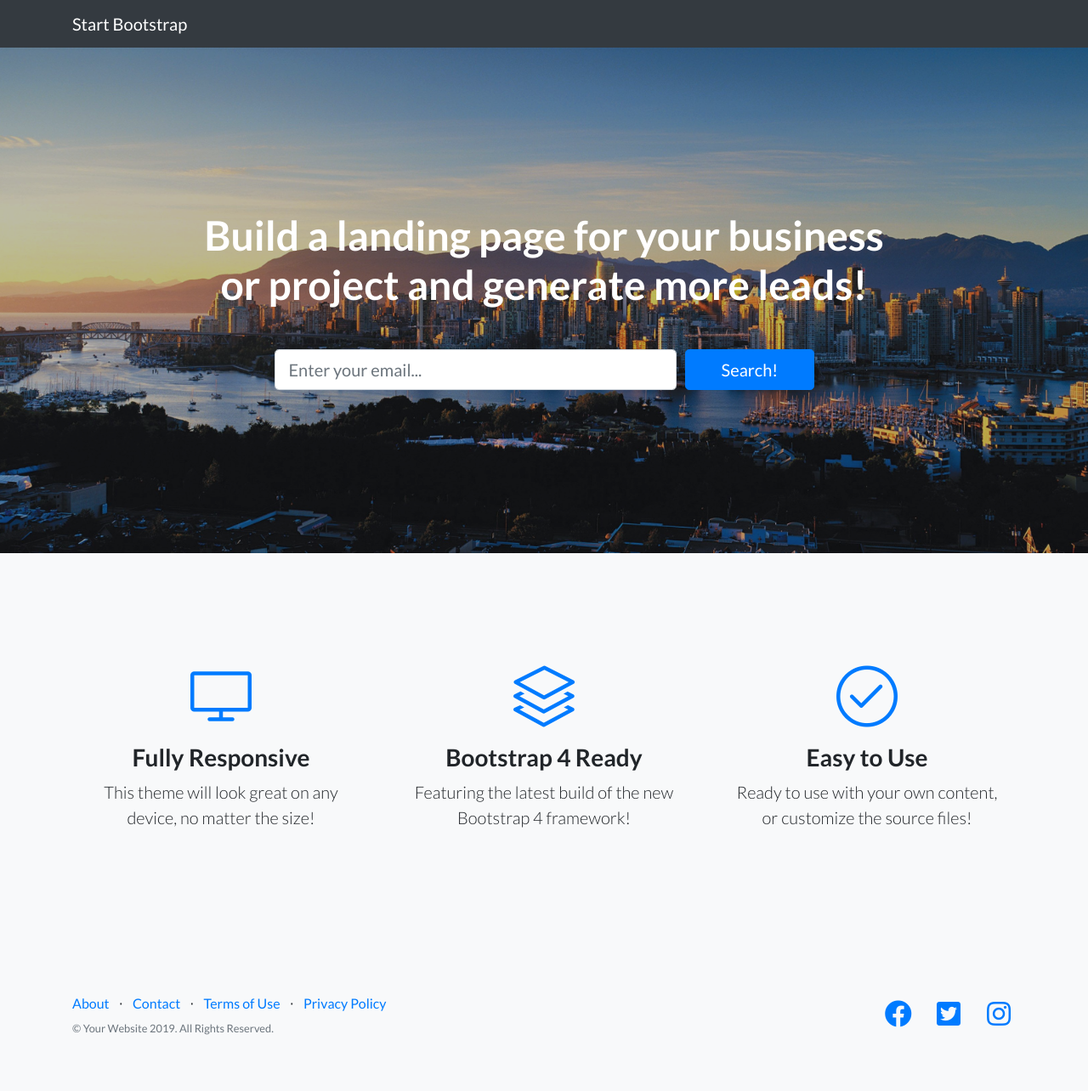
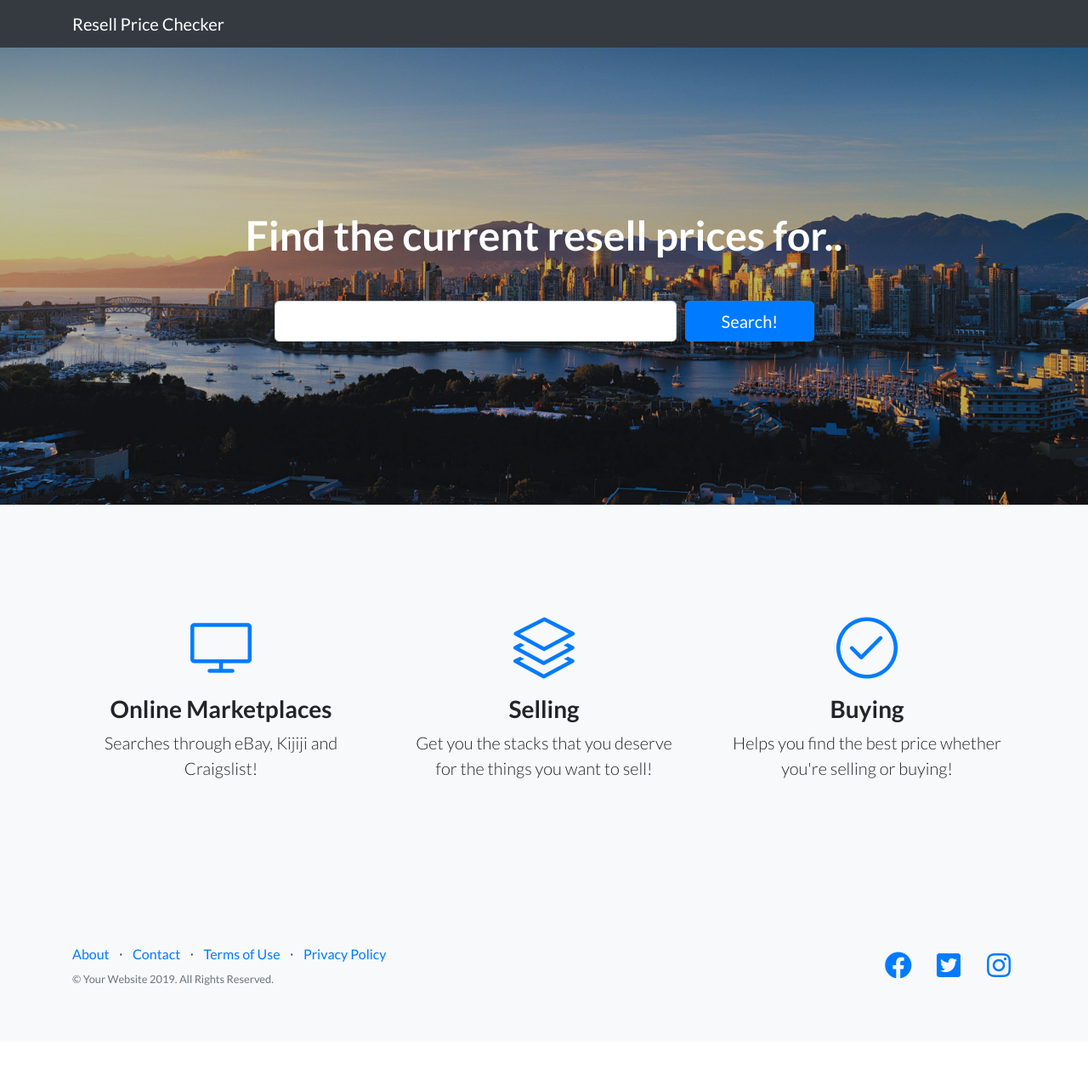
Before and after one commit to earljcooke/resell-price-checker, a Flask app: page / in a window 1280 px wide. Shown: the whole page at 85% size. After the commit the page ends 1160 px from the top, so only its background shows below. Run offline with Flask 2, Linux system fonts and the light colour scheme; some libraries are stand-ins or nearby versions.

Commit message:
Clean up text

```diff
--- a/templates/index.html
+++ b/templates/index.html
@@ -8,7 +8,7 @@
   <meta name="description" content="">
   <meta name="author" content="">
 
-  <title>Landing Page - Start Bootstrap Theme</title>
+  <title>Resell Price Checker</title>
 
   <!-- Bootstrap core CSS -->
   <link href="/static/vendor/bootstrap/css/bootstrap.min.css" rel="stylesheet">
@@ -28,7 +28,7 @@
   <!-- Navigation -->
   <nav class="navbar navbar-dark bg-dark static-top">
     <div class="container">
-      <a class="navbar-brand" href="/">Start Bootstrap</a>
+      <a class="navbar-brand" href="/">Resell Price Checker</a>
 <!--      <a class="btn btn-primary" href="#">Sign In</a>-->
     </div>
   </nav>
@@ -39,13 +39,13 @@
     <div class="container">
       <div class="row">
         <div class="col-xl-9 mx-auto">
-          <h1 class="mb-5">Build a landing page for your business or project and generate more leads!</h1>
+          <h1 class="mb-5">Find the current resell prices for..</h1>
         </div>
         <div class="col-md-10 col-lg-8 col-xl-7 mx-auto">
           <form method="post" action="results">
             <div class="form-row">
               <div class="col-12 col-md-9 mb-2 mb-md-0">
-                <input type="text" class="form-control form-control-lg" name="search" placeholder="Enter your email...">
+                <input type="text" class="form-control form-control-lg" name="search" placeholder="">
               </div>
               <div class="col-12 col-md-3">
                 <button type="submit" class="btn btn-block btn-lg btn-primary">Search!</button>
@@ -66,8 +66,8 @@
             <div class="features-icons-icon d-flex">
               <i class="icon-screen-desktop m-auto text-primary"></i>
             </div>
-            <h3>Fully Responsive</h3>
-            <p class="lead mb-0">This theme will look great on any device, no matter the size!</p>
+            <h3>Online Marketplaces</h3>
+            <p class="lead mb-0">Searches through eBay, Kijiji and Craigslist!</p>
           </div>
         </div>
         <div class="col-lg-4">
@@ -75,8 +75,8 @@
             <div class="features-icons-icon d-flex">
               <i class="icon-layers m-auto text-primary"></i>
             </div>
-            <h3>Bootstrap 4 Ready</h3>
-            <p class="lead mb-0">Featuring the latest build of the new Bootstrap 4 framework!</p>
+            <h3>Selling</h3>
+            <p class="lead mb-0">Get you the stacks that you deserve for the things you want to sell!</p>
           </div>
         </div>
         <div class="col-lg-4">
@@ -84,8 +84,8 @@
             <div class="features-icons-icon d-flex">
               <i class="icon-check m-auto text-primary"></i>
             </div>
-            <h3>Easy to Use</h3>
-            <p class="lead mb-0">Ready to use with your own content, or customize the source files!</p>
+            <h3>Buying</h3>
+            <p class="lead mb-0">Helps you find the best price whether you're selling or buying!</p>
           </div>
         </div>
       </div>
--- a/templates/results.html
+++ b/templates/results.html
@@ -8,7 +8,7 @@
   <meta name="description" content="">
   <meta name="author" content="">
 
-  <title>Landing Page - Start Bootstrap Theme</title>
+  <title>Resell Price Checker</title>
 
   <!-- Bootstrap core CSS -->
   <link href="/static/vendor/bootstrap/css/bootstrap.min.css" rel="stylesheet">
@@ -28,7 +28,7 @@
   <!-- Navigation -->
   <nav class="navbar navbar-dark bg-dark static-top">
     <div class="container">
-      <a class="navbar-brand" href="/">Start Bootstrap</a>
+      <a class="navbar-brand" href="/">Resell Price Checker</a>
 <!--      <a class="btn btn-primary" href="#">Sign In</a>-->
     </div>
   </nav>
```
